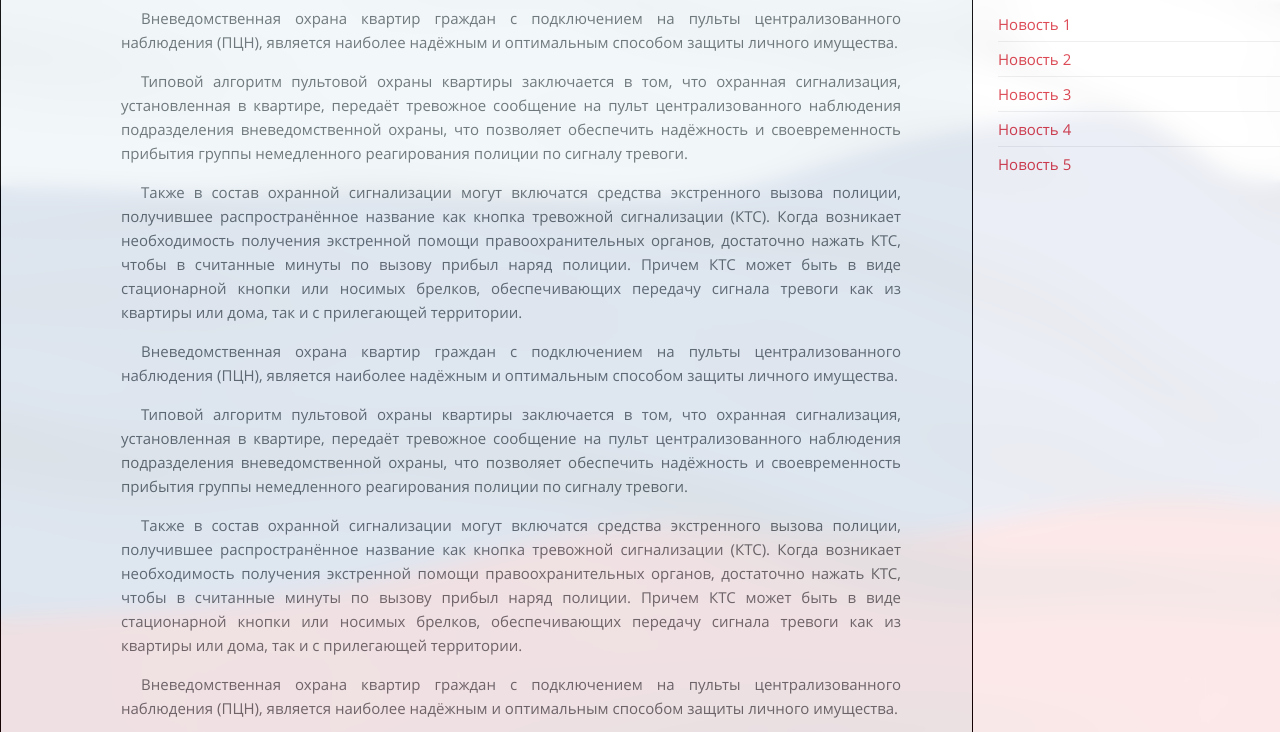
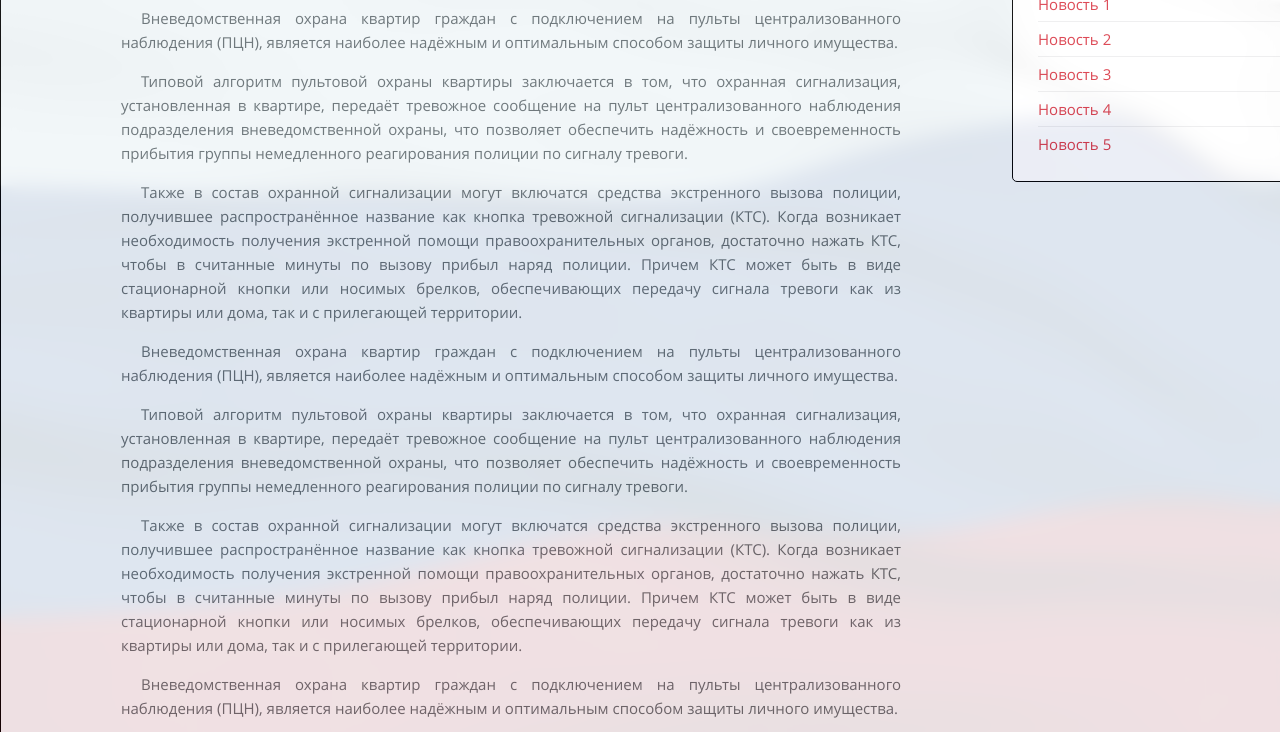
Before and after one commit to soloviyshpak/security, a plain HTML site: page index.html in a window 1280 px wide. Shown: the part 292-1024 px from the top of the page. Drawn offline with Linux system fonts and the light colour scheme.

Commit message:
Исправлен сайд-бар

```diff
--- a/css/style.css
+++ b/css/style.css
@@ -90,8 +90,7 @@ body {
   padding: 50px 100px 50px 120px;
   border: 1px solid #000;
   opacity: 0.9;
-  display: flex;
-  justify-content: space-between;
+  position: relative;
 }
 .info {
   max-width: 780px;
@@ -111,6 +110,9 @@ body {
   padding: 20px 25px;
   border-radius: 5px;
   border: 1px solid #000;
+  position: absolute;
+  top: 30px;
+  right: 60px;
 }
 .news_widget__title {
   font-size: 24px;
```
